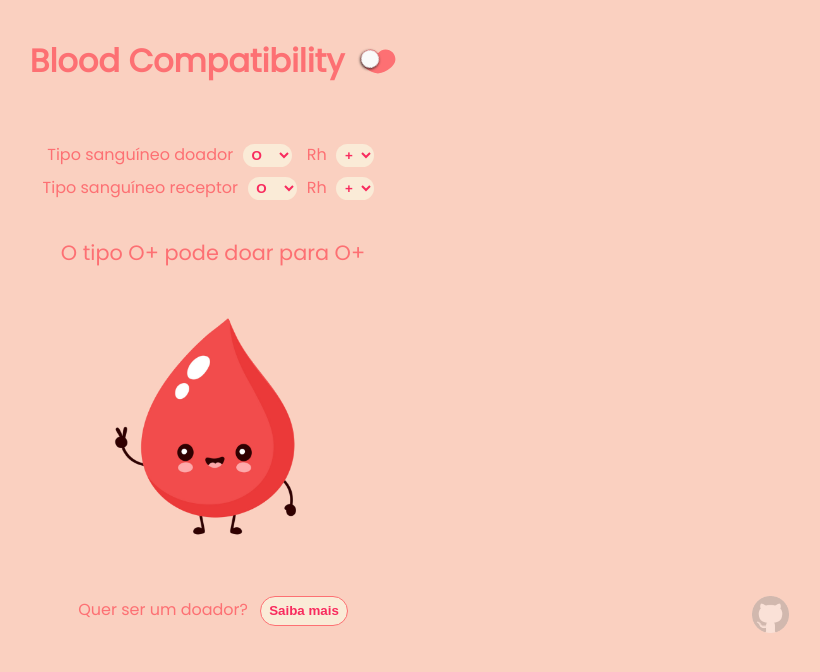
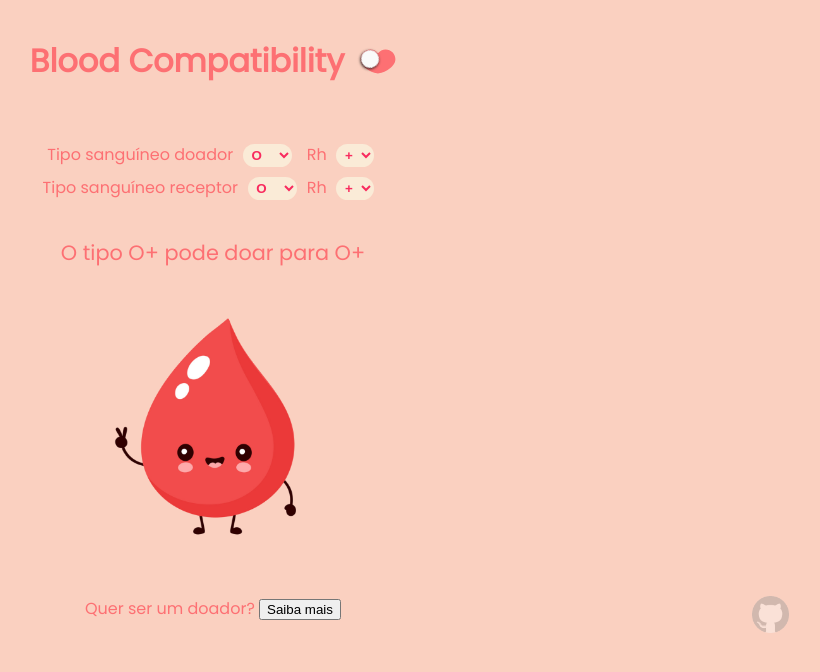
Before and after one commit to romeiro-bru/react-blood-compatibility, a React (Create React App) app: page / in a window 1280 px wide. Shown: the top 672 px of the page, without its empty margins (427-1247 px from the left). Built offline with nearby package versions, Linux system fonts and the light colour scheme.

Commit message:
Add outline to link, remove button style

```diff
--- a/src/App.css
+++ b/src/App.css
@@ -30,10 +30,10 @@
 }
 
 a {
-  text-decoration: none;
+  color: var(--outline);
 }
 a:visited {
-  color: var(--secondary-color);
+  color: var(--outline);
 }
 
 body {
@@ -68,27 +68,12 @@ header {
   margin: 0.2rem 0.5rem;
 }
 
-.App button{
-    background-color: var(--primary-color);
-    border: 1.5px solid var(--text);
-    border-radius: 5rem;
-    margin-left: 0.5rem;
-    padding: 0.4rem 0.5rem;
-    font-weight: bold;
-    color: var(--secondary-color);
-    cursor: pointer;
-    outline-color: var(--outline);
+footer a {
+  outline-color: var(--outline);
 }
 
-.App button:hover {
-  opacity: 0.8;
-  transition: 1s;
-}
-
-footer img:nth-child(2) {
-  width: 2rem;
-  position: fixed;
-  margin-left: 0.5rem;
+.donate-blood {
+  margin-right: 0.6rem;
 }
 
 .github {
@@ -119,6 +104,9 @@ footer img:nth-child(2) {
     margin-left: 0.2rem;
     padding: 0.5rem;
   }
+  .donate-blood {
+    margin-right: 0.3rem;
+  }
   .github {
     width: 2.1rem;
     right: 1rem;
```
